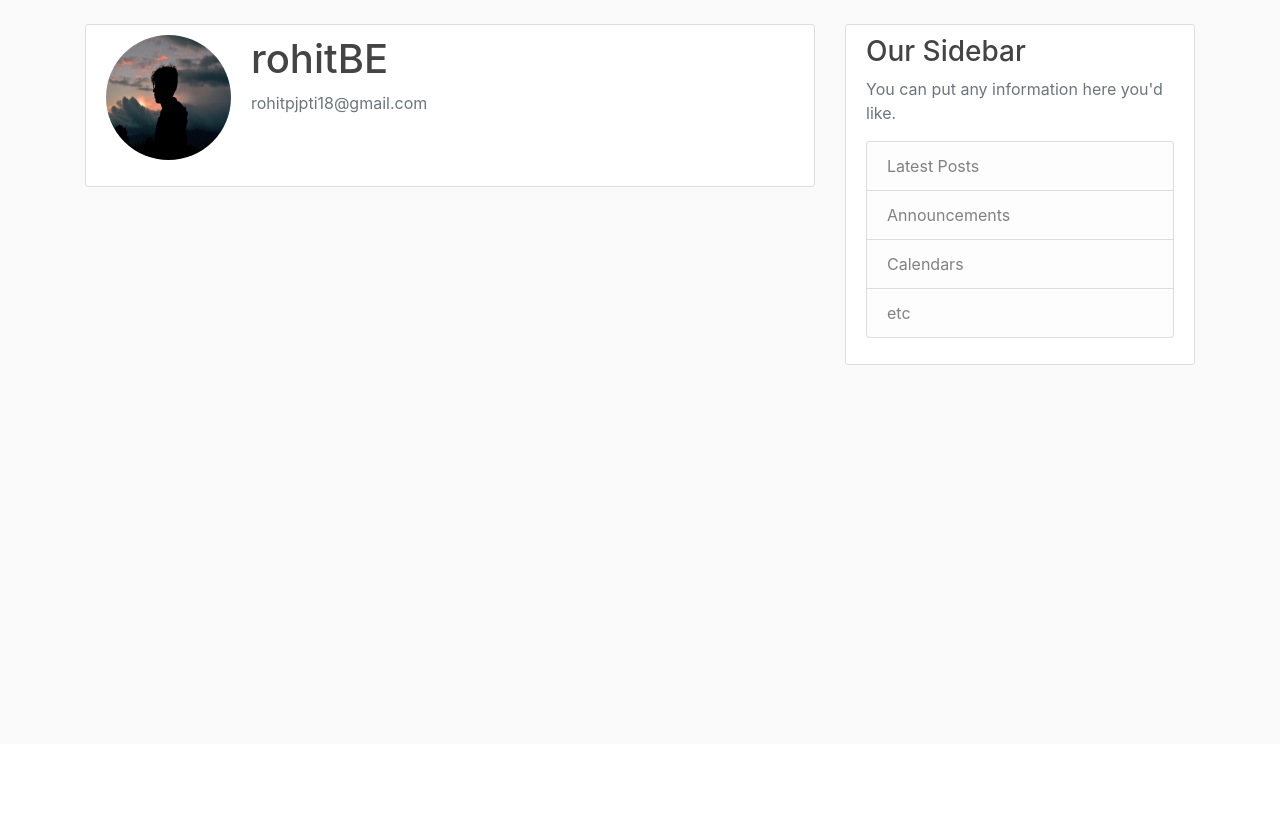
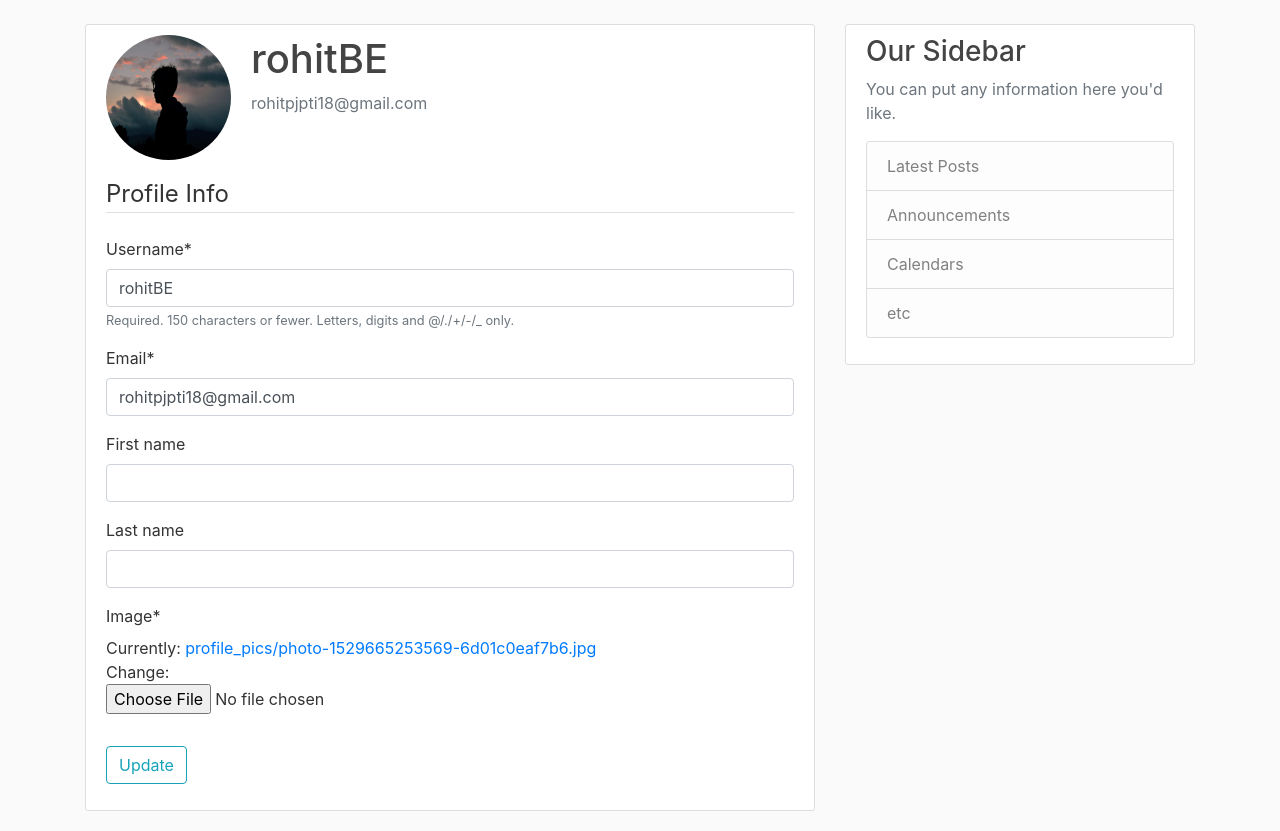
Before and after one commit to rohitpjpti18/django-blog-project, a Django app: page /profile/ in a window 1280 px wide. Shown: the part 56-887 px from the top of the page. Before the commit the page ends 421 px from the top, so only its background shows below. Run offline with Django 3.2, Linux system fonts and the light colour scheme; a user stored in the database is signed in; data comes from the database, SQL or seed files in the repository; both versions use the stored data as it was after the commit; some libraries are stand-ins or nearby versions.

Commit message:
reorganized project for presentation

```diff
--- a/src/users/forms.py
+++ b/src/users/forms.py
@@ -1,6 +1,7 @@
 from django import forms
 from django.contrib.auth.models import User
 from django.contrib.auth.forms import UserCreationForm
+from .models import Profile
 
 class UserRegisterForm(UserCreationForm):
 	email = forms.EmailField()
@@ -8,3 +9,18 @@ class UserRegisterForm(UserCreationForm):
 	class Meta:
 		model = User
 		fields = ['username', 'email', 'password1','password2']
+
+
+
+class UserUpdateForm(forms.ModelForm):
+	email = forms.EmailField()
+
+	class Meta:
+		model = User
+		fields = ['username', 'email', 'first_name', 'last_name']
+
+
+class ProfileUpdateForm(forms.ModelForm):
+	class Meta:
+		model = Profile
+		fields = ['image']
--- a/src/users/models.py
+++ b/src/users/models.py
@@ -1,5 +1,6 @@
 from django.db import models
 from django.contrib.auth.models import User
+from PIL import Image
 
 # Create your models here.
 class Profile(models.Model):
@@ -8,3 +9,34 @@ class Profile(models.Model):
 
 	def __str__(self):
 		return f'{self.user.username} Profile'
+
+
+
+	def save(self, *args, **kwargs):
+		super().save( *args, **kwargs)
+
+		img = Image.open(self.image.path)
+		width, height = img.size
+		#print(width, height)
+
+		# check which one is smaller
+		if height < width:
+			# make square by cutting off equal amounts left and right
+			left = (width - height) / 2
+			right = (width + height) / 2
+			top = 0
+			bottom = height
+			img = img.crop((left, top, right, bottom))
+			img.thumbnail((300, 300))
+			img.save(self.image.path)
+
+		elif width < height:
+			# make square by cutting from bottom
+			left = 0
+			right = width
+			top = 0
+			bottom = width
+			img = img.crop((left, top, right, bottom))
+			img.thumbnail((300, 300))
+
+		img.save(self.image.path)
--- a/src/users/templates/users/profile.html
+++ b/src/users/templates/users/profile.html
@@ -9,5 +9,17 @@
 				<p class="text-secondary">{{ user.email }}</p>
 			</div>
 		</div>
+
+		<form method="POST" enctype="multipart/form-data">
+			{% csrf_token %}
+			<fieldset class="form-group">
+				<legend class="border-bottom mb-4">Profile Info</legend>
+				{{ u_form|crispy }}
+				{{ p_form|crispy }}
+			</fieldset>
+			<div class = "form-group">
+				<button class="btn btn-outline-info" type="submit">Update</button>
+			</div>
+		</form>
 	</div>
 {% endblock content %}
--- a/src/users/views.py
+++ b/src/users/views.py
@@ -1,7 +1,7 @@
 from django.shortcuts import render, redirect
 from django.contrib import messages
 from django.contrib.auth.decorators import login_required
-from .forms import UserRegisterForm
+from .forms import UserRegisterForm, UserUpdateForm, ProfileUpdateForm
 
 def register(request):
 	if request.method == 'POST':
@@ -9,7 +9,7 @@ def register(request):
 		if form.is_valid():
 			form.save()
 			username = form.cleaned_data.get('username')
-			messages.success(request, f'Your account has been created! you can now login')
+			messages.success(request, f'{username} has been created! you can now login')
 			return redirect('login')
 	else:
 		form = UserRegisterForm()
@@ -17,4 +17,22 @@ def register(request):
 
 @login_required
 def profile(request):
-	return render(request, 'users/profile.html')
+	if request.method == "POST":
+		u_form = UserUpdateForm(request.POST, instance=request.user)
+		p_form = ProfileUpdateForm(request.POST, request.FILES, instance=request.user.profile)
+
+		if u_form.is_valid() and p_form.is_valid():
+			u_form.save()
+			p_form.save()
+
+			messages.success(request, f'Your Profile has been updated successfully')
+			return redirect('profile')
+
+	u_form = UserUpdateForm(instance=request.user)
+	p_form = ProfileUpdateForm(instance=request.user.profile)
+
+	context = {
+		'u_form': u_form,
+		'p_form': p_form
+	}
+	return render(request, 'users/profile.html', context)
```
Also changed, not shown: src/db.sqlite3, src/media/profile_pics/IMG_20200519_184744.jpg (added), src/media/profile_pics/IMG_20200519_184744_RvYoc13.jpg (added), src/media/profile_pics/himalayas-mountains.jpg (added), src/media/profile_pics/photo-1529665253569-6d01c0eaf7b6_dpBq2jk.jpg (added).
